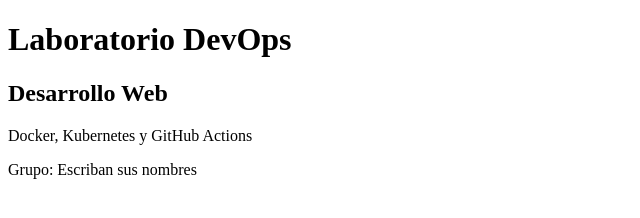
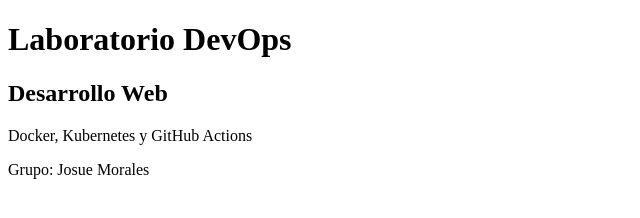
Before and after one commit to reynerimolinas/laboratorio-devops, a plain HTML site: page site/index.html in a window 1280 px wide. Shown: the full height of the page, 0-640 px from the left. Drawn offline with Linux system fonts and the light colour scheme.

Commit message:
Update group name in index.

```diff
--- a/site/index.html
+++ b/site/index.html
@@ -9,6 +9,6 @@
   <h1>Laboratorio DevOps</h1>
   <h2>Desarrollo Web</h2>
   <p>Docker, Kubernetes y GitHub Actions</p>
-  <p>Grupo: Escriban sus nombres</p>
+  <p>Grupo: Josue Morales</p>
 </body>
 </html>
```
